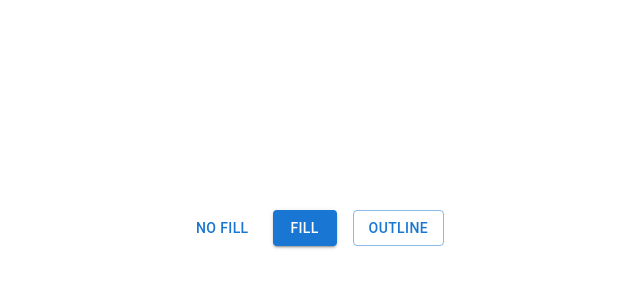
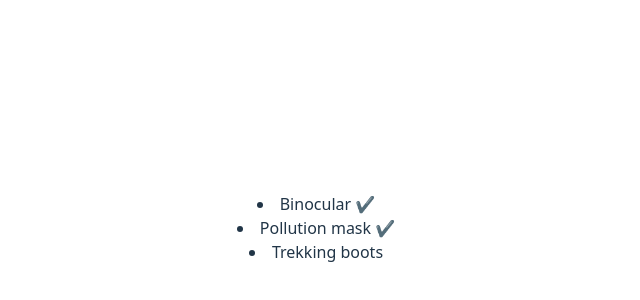
Before and after one commit to c0den0w/react, a React (Vite) app in the folder react/: page / in a window 1280 px wide. Shown: the part 172-472 px from the top of the page, without its empty margins (324-964 px from the left). Built offline with nearby package versions, Linux system fonts and the light colour scheme.

Commit message:
learned conditional rendering

```diff
--- a/react/src/App.jsx
+++ b/react/src/App.jsx
@@ -2,16 +2,15 @@ import { useState } from 'react'
 import reactLogo from './assets/react.svg'
 import viteLogo from '/vite.svg'
 import BasicButtons from "./Button";
+import PackingList from "./list";
 import "./App.css";
 
 function App() {
   return (
     <div>
-      <BasicButtons
-        buttonOne={"No fill"}
-        buttonTwo={"Fill"}
-        buttonThree={"Outline"}
-      />
+      <PackingList item={"Binocular"} isPacked={true} />
+      <PackingList item={"Pollution mask"} isPacked={true} />
+      <PackingList item={"Trekking boots"} isPacked={false} />
     </div>
   );
 }
--- /dev/null
+++ b/react/src/list.jsx
@@ -0,0 +1,6 @@
+export default function PackingList({item, isPacked}){
+    return (
+        <li className="item">{item} {isPacked && '✔️'} </li>
+    )
+
+}
```
